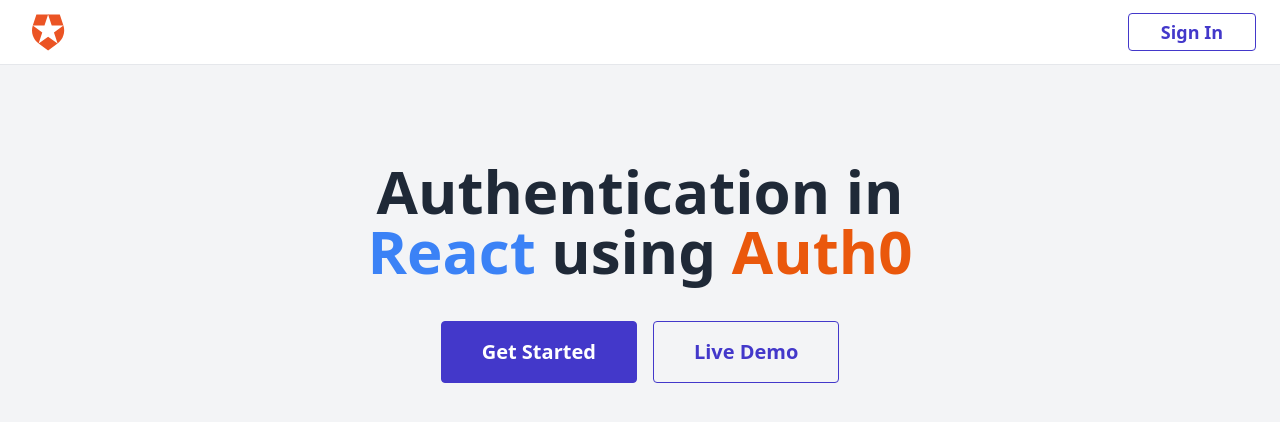
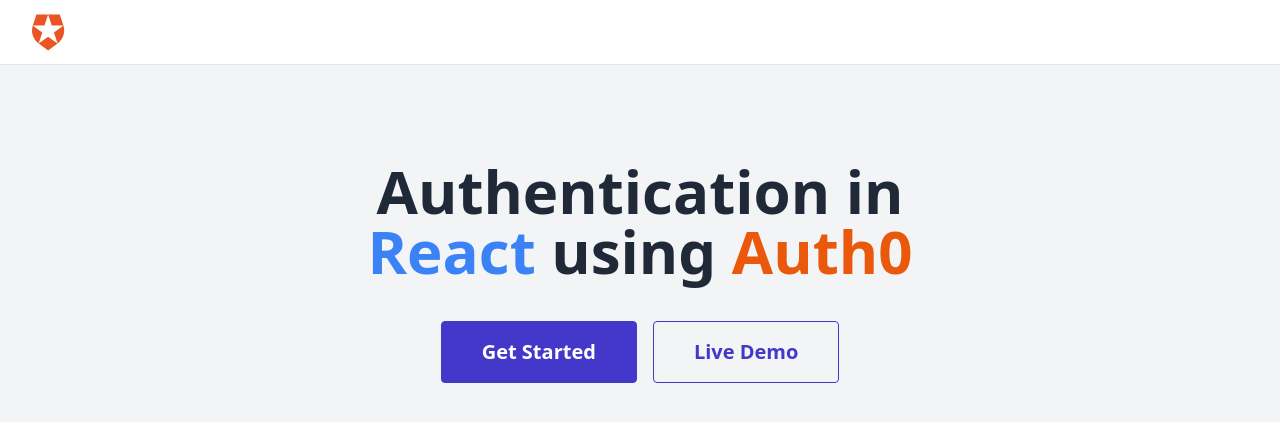
Before and after one commit to harshmangalam/auth0-collection, a React (Vite) app in the folder react-with-auth0/: page / in a window 1280 px wide. Shown: the top 422 px of the page. Built offline with nearby package versions, Linux system fonts and the light colour scheme.

Commit message:
updated navbar

```diff
--- a/react-with-auth0/src/components/navbar/index.tsx
+++ b/react-with-auth0/src/components/navbar/index.tsx
@@ -3,10 +3,6 @@
     <nav className="w-full border-b bg-white">
       <div className="h-16 flex items-center container mx-auto px-6 justify-between">
         <img className="w-12 h-12" src="auth0.svg" alt="Auth0" />
-
-        <button className="focus:outline-none lg:text-lg lg:font-bold focus:ring-2 focus:ring-offset-2 focus:ring-indigo-700 hidden md:block bg-transparent transition duration-150 ease-in-out hover:bg-gray-200 rounded border border-indigo-700 text-indigo-700 px-4 sm:px-8 py-1 text-sm">
-          Sign In
-        </button>
       </div>
     </nav>
   );
```
